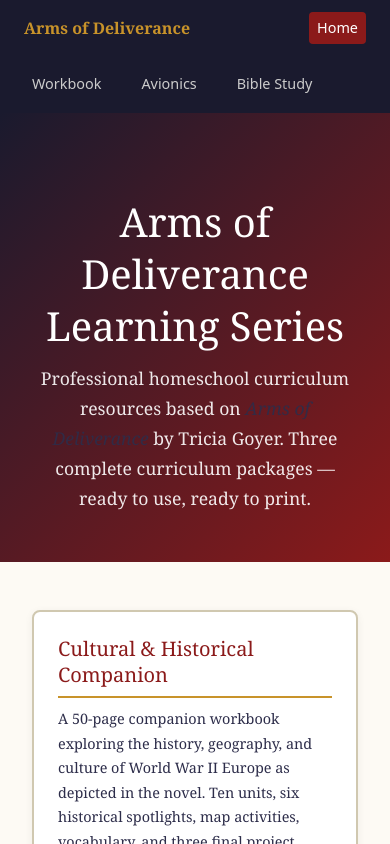
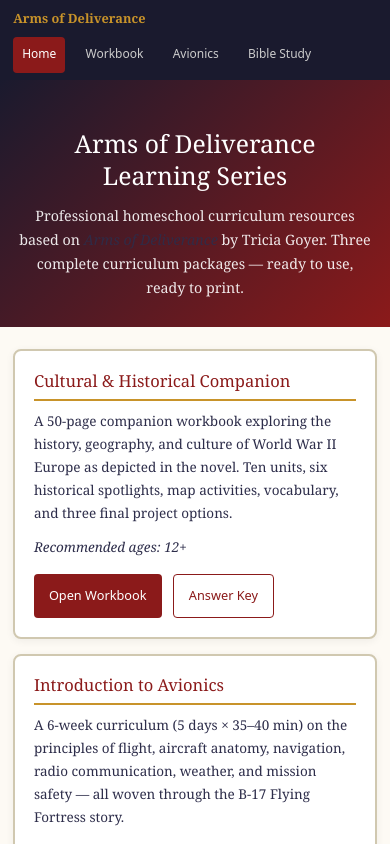
Before and after one commit to TheAccidentalTeacher/arms-of-deliverance, a Next.js app: page / in a window 390 px wide. Shown: the top 844 px of the page. Built offline with nearby package versions, Linux system fonts and the light colour scheme.

Commit message:
Mobile-first responsive CSS, fix page-root class, add viewport meta, add answer-list and lesson-text styles

```diff
--- a/app/globals.css
+++ b/app/globals.css
@@ -120,8 +120,9 @@
 }
 button.print-btn:hover { background: var(--accent-light); }
 
-/* ── Workbook Body ────────────────────────────────── */
-.workbook-body {
+/* ── Workbook Body / Page Root ───────────────────── */
+.workbook-body,
+.page-root {
   max-width: 900px;
   margin: 0 auto;
   padding: 1.5rem 2rem;
@@ -466,6 +467,22 @@
   color: var(--accent);
 }
 
+/* ── Answer List ──────────────────────────────────── */
+.answer-list {
+  padding-left: 1.5rem;
+  margin: 0.5rem 0 0.75rem;
+}
+.answer-list li {
+  margin-bottom: 0.5rem;
+  line-height: 1.6;
+  font-size: 0.92rem;
+}
+.answer-list li em {
+  color: var(--accent);
+  font-style: normal;
+  font-weight: 700;
+}
+
 /* ── Answer Key Block ─────────────────────────────── */
 .answer-key-block {
   border: 2px dashed var(--green-key);
@@ -539,6 +556,12 @@
 /* ── No-break utility ─────────────────────────────── */
 .no-break { page-break-inside: avoid; }
 
+/* ── Lesson Text ──────────────────────────────────── */
+.lesson-text {
+  margin: 0.75rem 0;
+  line-height: 1.75;
+}
+
 /* ── Home Page ────────────────────────────────────── */
 .home-hero {
   background: linear-gradient(135deg, var(--ink) 0%, var(--accent) 100%);
@@ -605,6 +628,127 @@
 .home-card .hc-link.secondary:hover { background: var(--accent); color: white; }
 
 /* ══════════════════════════════════════════════════════
+   RESPONSIVE — MOBILE FIRST
+   ══════════════════════════════════════════════════════ */
+
+/* Tablet — reduce side padding */
+@media (max-width: 860px) {
+  .workbook-body,
+  .page-root {
+    padding: 1.25rem 1.5rem;
+  }
+  .home-cards {
+    padding: 2rem 1.5rem;
+  }
+}
+
+/* Mobile — 640px and below */
+@media (max-width: 640px) {
+  html { font-size: 15px; }
+
+  h1 { font-size: 1.65rem; }
+  h2 { font-size: 1.3rem; }
+  h3 { font-size: 1.1rem; }
+
+  /* ── Nav ── */
+  nav.site-nav {
+    padding: 0.5rem 0.875rem;
+    gap: 0.35rem 0.75rem;
+  }
+  nav.site-nav .nav-title {
+    font-size: 0.85rem;
+    width: 100%;
+    margin-right: 0;
+    margin-bottom: 0.15rem;
+  }
+  nav.site-nav a {
+    font-size: 0.8rem;
+    padding: 0.35rem 0.6rem;
+    min-height: 36px;
+    display: inline-flex;
+    align-items: center;
+  }
+
+  /* ── Page containers ── */
+  .workbook-body,
+  .page-root {
+    padding: 0.875rem 0.875rem;
+  }
+
+  /* ── Cover page ── */
+  .cover-page {
+    padding: 2rem 1.25rem;
+    min-height: auto;
+    margin: 1rem 0;
+  }
+  .cover-title { font-size: 1.75rem; }
+  .cover-subtitle { font-size: 1rem; }
+
+  /* ── Week / Chapter banners ── */
+  .week-banner {
+    padding: 0.875rem 1rem;
+    margin: 1.5rem 0 1rem;
+  }
+  .week-banner h2 { font-size: 1.2rem; }
+  .chapter-banner { padding: 0.6rem 1rem; }
+
+  /* ── Day card ── */
+  .day-card { padding: 1rem; }
+  .day-card .dc-header { flex-wrap: wrap; gap: 0.4rem; }
+
+  /* ── Home hero ── */
+  .home-hero {
+    padding: 2rem 1.25rem 1.75rem;
+  }
+  .home-hero h1 { font-size: 1.65rem; }
+  .home-hero p { font-size: 0.95rem; }
+
+  /* ── Home cards ── */
+  .home-cards {
+    padding: 1.5rem 0.875rem;
+    gap: 1rem;
+  }
+  .home-card { padding: 1.25rem; }
+  .home-card h2 { font-size: 1.1rem; }
+
+  /* Touch-friendly tap targets */
+  button.print-btn {
+    padding: 0.65rem 1.5rem;
+    font-size: 0.95rem;
+    min-height: 44px;
+  }
+  .hc-link {
+    min-height: 44px;
+    display: inline-flex;
+    align-items: center;
+    padding: 0.5rem 1.1rem;
+  }
+
+  /* ── Vocab grid → single column ── */
+  .vocab-grid {
+    grid-template-columns: 1fr;
+  }
+
+  /* ── Word-break for long answers/definitions ── */
+  .vocab-card,
+  .answer-key-block,
+  .sidebar-box,
+  .verse-box {
+    overflow-wrap: break-word;
+    word-break: break-word;
+  }
+
+  /* ── Print button bar ── */
+  .print-button-bar { padding: 0.5rem 0.875rem; }
+
+  /* ── Verse / memory verse ── */
+  .verse-box blockquote,
+  .memory-verse blockquote {
+    font-size: 0.95rem;
+  }
+}
+
+/* ══════════════════════════════════════════════════════
    PRINT STYLES
    ══════════════════════════════════════════════════════ */
 @media print {
--- a/app/layout.tsx
+++ b/app/layout.tsx
@@ -1,6 +1,12 @@
-import type { Metadata } from "next";
+import type { Metadata, Viewport } from "next";
 import "./globals.css";
 import Nav from "@/components/Nav";
+
+export const viewport: Viewport = {
+  width: "device-width",
+  initialScale: 1,
+  maximumScale: 5,
+};
 
 export const metadata: Metadata = {
   title: "Arms of Deliverance Learning Series",
```
